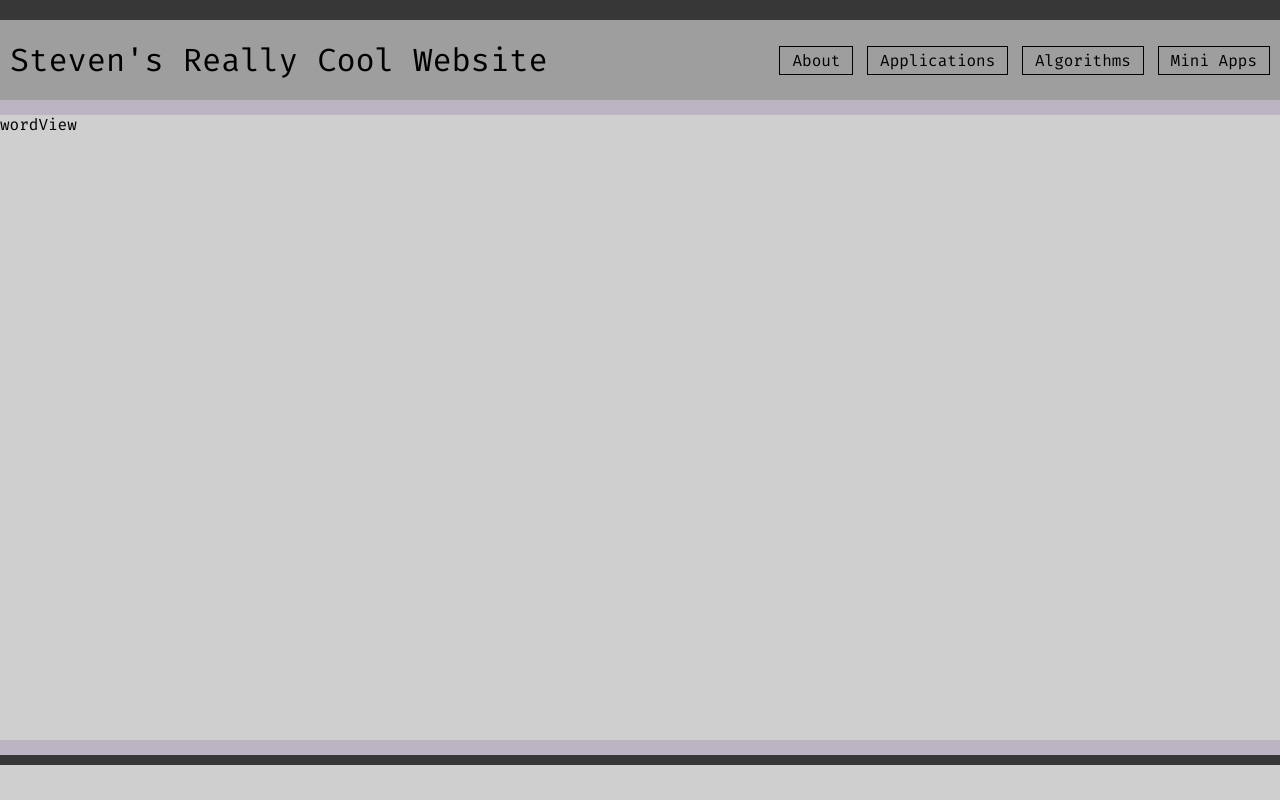
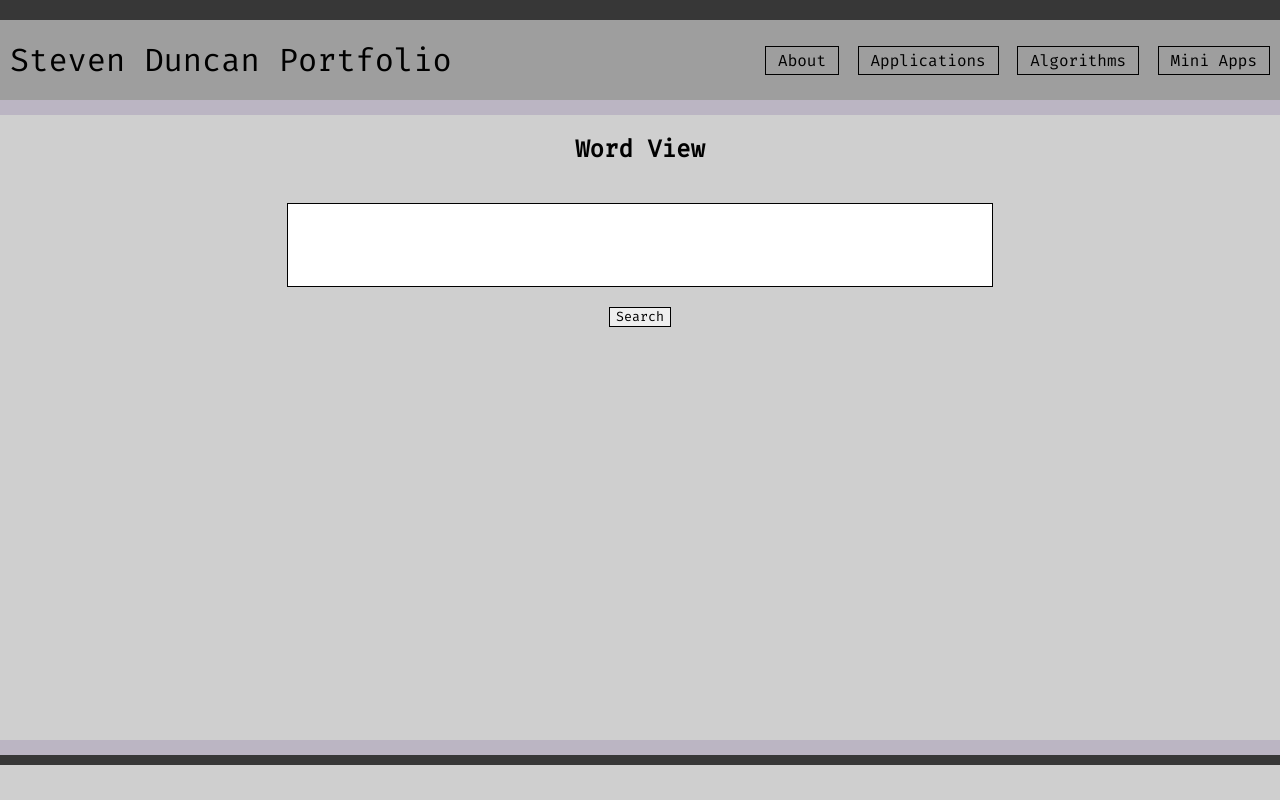
Before and after one commit to skuzbot/portfolio, a Next.js app: page /miniApps/wordView in a window 1280 px wide. Built offline with nearby package versions, Linux system fonts and the light colour scheme.

Commit message:
starting oxford search

```diff
--- a/components/Navbar.js
+++ b/components/Navbar.js
@@ -16,7 +16,7 @@ export default class Navbar extends Component {
           <Link href='/'>
             <div className='logo'>
               <a className='link'>
-                Steven's Really Cool Website
+                Steven Duncan Portfolio
               </a>
             </div>
           </Link>
--- a/pages/algorithms/romanNum.js
+++ b/pages/algorithms/romanNum.js
@@ -71,7 +71,7 @@ export default class RomanNum extends Component {
         <Footer/>
         <style jsx>{`
           .romanNum {
-            margin-topw: 20px;
+            margin-top: 20px;
             width: 100vw;
             display: flex;
             font-size: 1.8em;
--- a/pages/miniApps/wordView.js
+++ b/pages/miniApps/wordView.js
@@ -2,13 +2,41 @@ import { Component } from 'react';
 import Meta from '../../components/Meta'
 import Navbar from '../../components/Navbar';
 import Footer from '../../components/Footer';
+import axios from 'axios';
 
 export default class WordView extends Component {
   constructor(props) {
     super(props)
     this.state = {
+      searchQuery: '',
+    }
+    this.handleInputChange = this.handleInputChange.bind(this);
+  }
 
-    }
+  handleInputChange(e) {
+    e.preventDefault();
+    let input = e.target.value;
+    this.setState({
+      searchQuery: input,
+    })
+  }
+
+  handleSearchSubmit(e) {
+    e.preventDefault()
+    const q = this.state.searchQuery;
+    axios.get(`/api/oxford_search`, {
+      params: {
+        query: q,
+      }
+    })
+    .then((res) => {
+      console.log(`${res} was searched`)
+    })
+    .catch((e) => {
+      console.log('*=*=*=*=ERROR*=*=*=*');
+      console.error(e);
+    })
+
   }
 
   render() {
@@ -17,14 +45,47 @@ export default class WordView extends Component {
         <Meta />
         <div className='content'>
           <Navbar />
-          wordView
           <div className='wordView'>
-
+            <h2 className='title'>Word View</h2>
+            <input
+              className='search-query-input'
+              onChange={(e) => this.handleInputChange(e)}
+            />
+            <button
+              className='search-submit-button'
+              onClick={(e) => this.handleSearchSubmit(e)}
+            >Search</button>
           </div>
         </div>
         <Footer />
         <style jsx>{`
 
+          .wordView {
+            display: flex;
+            flex-direction: column;
+            align-items: center;
+          }
+
+          .title {
+
+          }
+
+          .search-query-input {
+            margin: 20px;
+            height: 80px;
+            width: 700px;
+            text-align: center;
+            font-size: 1.8em;
+            border: 1px black solid;
+            font-family: 'Fira Mono', monospace;
+
+          }
+
+          .search-submit-button {
+            outline: none;
+            border: 1px solid black;
+            font-family: 'Fira Mono', monospace;
+          }
         `}</style>
       </div>
     )
```
Also changed, not shown: package.json (+6 -1 lines), util/searchOxford.js (added, +9 -0 lines), 2 other files (tests, documents, lock files or other folders).
